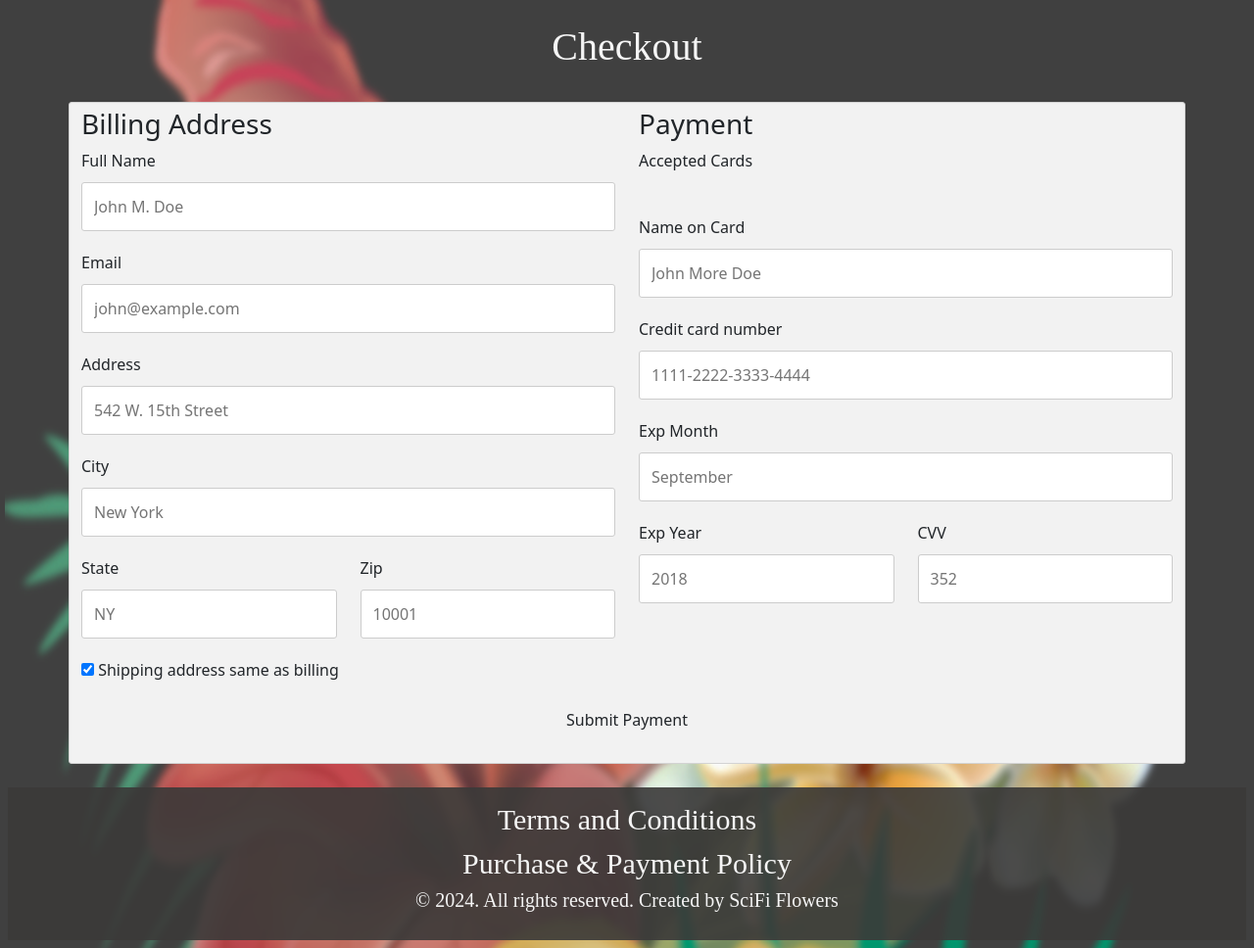
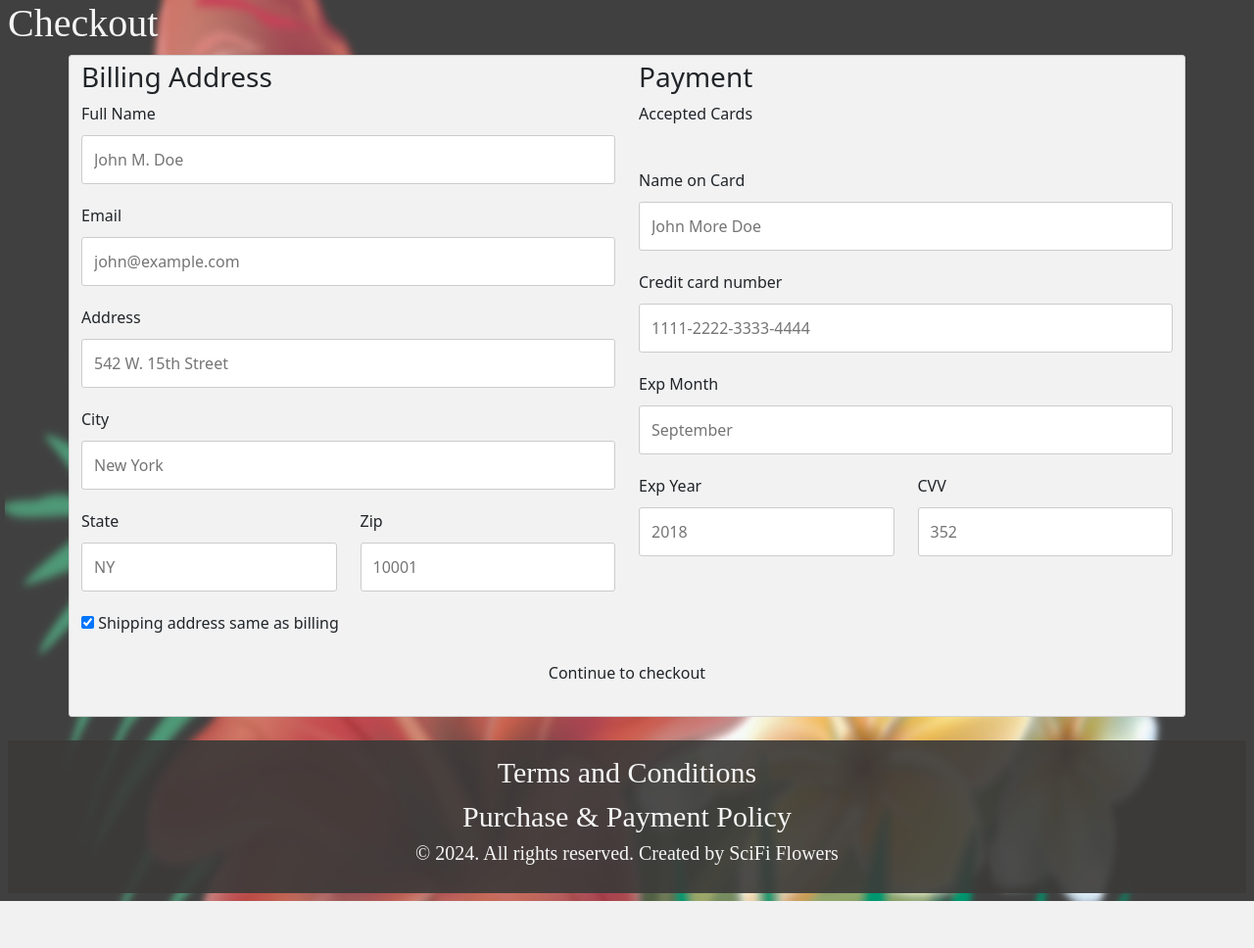
Before and after one commit to ariana-crowell/SciFi_Flowers, a PHP site: page /checkout.php in a window 1280 px wide. Shown: the part 139-1107 px from the top of the page at 98% size. After the commit the page ends 1059 px from the top, so only its background shows below. Run offline with PHP 8.4, Linux system fonts and the light colour scheme.

Commit message:
Update checkout.php

```diff
--- a/checkout.php
+++ b/checkout.php
@@ -5,7 +5,6 @@
     <meta name="viewport" content="width=device-width, initial-scale=1">
     <title>Checkout</title>
     <link href="https://cdn.jsdelivr.net/npm/bootstrap@5.3.3/dist/css/bootstrap.min.css" rel="stylesheet" integrity="sha384-QWTKZyjpPEjISv5WaRU9OFeRpok6YctnYmDr5pNlyT2bRjXh0JMhjY6hW+ALEwIH" crossorigin="anonymous">
-    <link href="img/logo.png" rel="icon">
     <style>
          .aboutus {
           font-family: Jacques Francois Shadow;
@@ -120,9 +119,7 @@ span.price {
     <?php
             require "includes/header.php";
     ?>
-    <br>
-    <center><h1 class="aboutus">Checkout</h1></center>
-    <br>
+    <h1 class="aboutus">Checkout</h1>
     <div class="row">
   <div class="col-75">
     <div class="container">
@@ -184,7 +181,7 @@ span.price {
         <label>
           <input type="checkbox" checked="checked" name="sameadr"> Shipping address same as billing
         </label>
-        <input type="submit" value="Submit Payment" class="btn">
+        <input type="submit" value="Continue to checkout" class="btn">
       </form>
     </div>
   </div>
```
